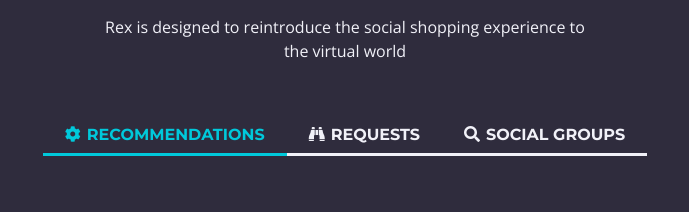
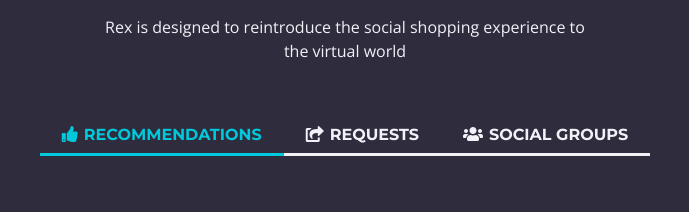
Before and after one commit to akash345/rexLandingPage, a plain HTML site: page index.html in a window 1280 px wide. Shown: the part 1491-1703 px from the top of the page, 295-984 px from the left. Drawn offline with nearby package versions, Linux system fonts and the light colour scheme.

Commit message:
updated features

```diff
--- a/index.html
+++ b/index.html
@@ -246,13 +246,13 @@
                 <!-- Tabs Links -->
                 <ul class="nav nav-tabs" id="lenoTabs" role="tablist">
                     <li class="nav-item">
-                        <a class="nav-link active" id="nav-tab-1" data-toggle="tab" href="#tab-1" role="tab" aria-controls="tab-1" aria-selected="true"><i class="fas fa-cog"></i>RECOMMENDATIONS</a>
+                        <a class="nav-link active" id="nav-tab-1" data-toggle="tab" href="#tab-1" role="tab" aria-controls="tab-1" aria-selected="true"><i class="fas fa-thumbs-up"></i>RECOMMENDATIONS</a>
                     </li>
                     <li class="nav-item">
-                        <a class="nav-link" id="nav-tab-2" data-toggle="tab" href="#tab-2" role="tab" aria-controls="tab-2" aria-selected="false"><i class="fas fa-binoculars"></i>REQUESTS</a>
+                        <a class="nav-link" id="nav-tab-2" data-toggle="tab" href="#tab-2" role="tab" aria-controls="tab-2" aria-selected="false"><i class="fas fa-share-square"></i>REQUESTS</a>
                     </li>
                     <li class="nav-item">
-                        <a class="nav-link" id="nav-tab-3" data-toggle="tab" href="#tab-3" role="tab" aria-controls="tab-3" aria-selected="false"><i class="fas fa-search"></i>SOCIAL GROUPS</a>
+                        <a class="nav-link" id="nav-tab-3" data-toggle="tab" href="#tab-3" role="tab" aria-controls="tab-3" aria-selected="false"><i class="fas fa-users"></i>SOCIAL GROUPS</a>
                     </li>
                 </ul>
                 <!-- end of tabs links -->
```
